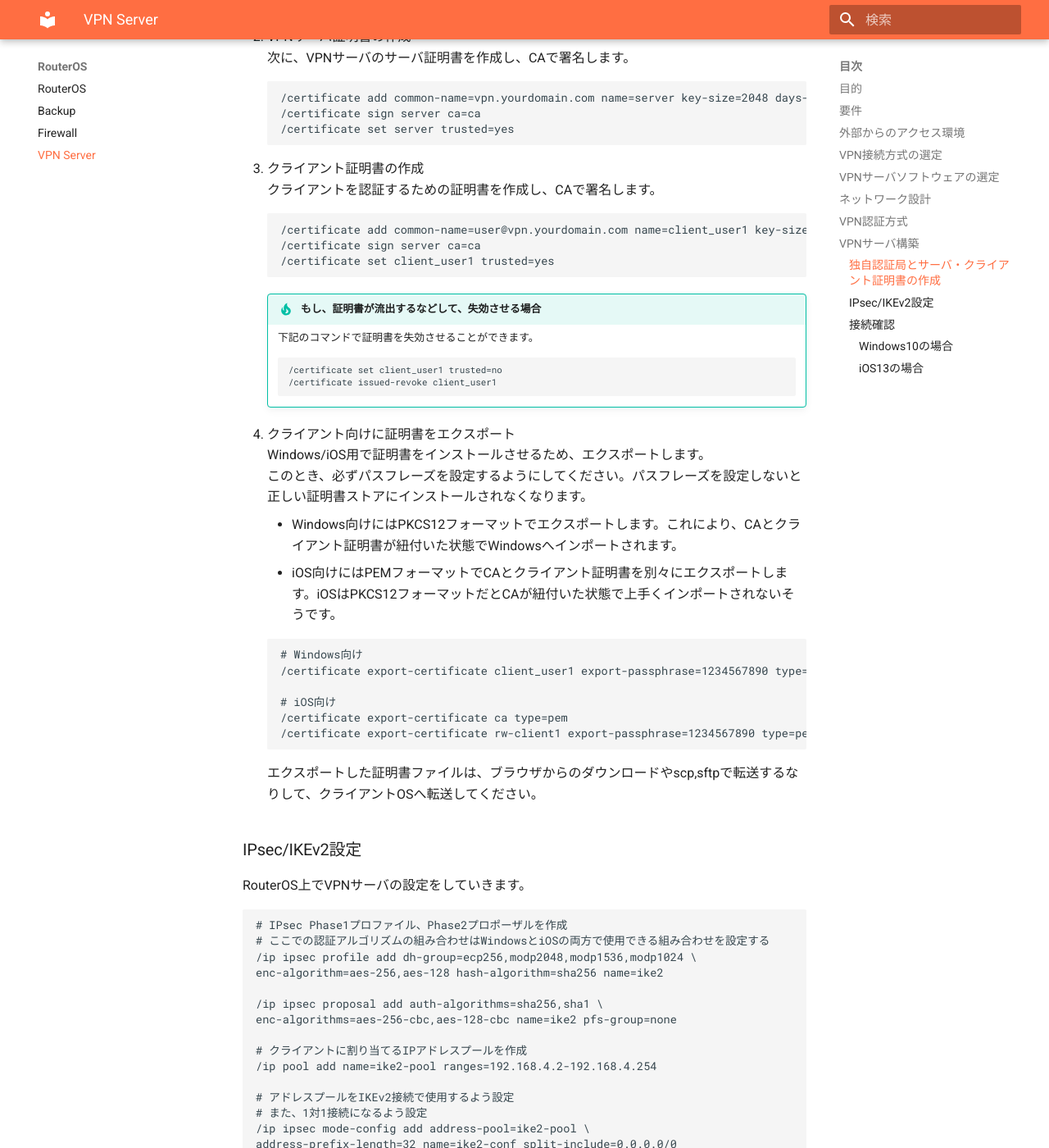
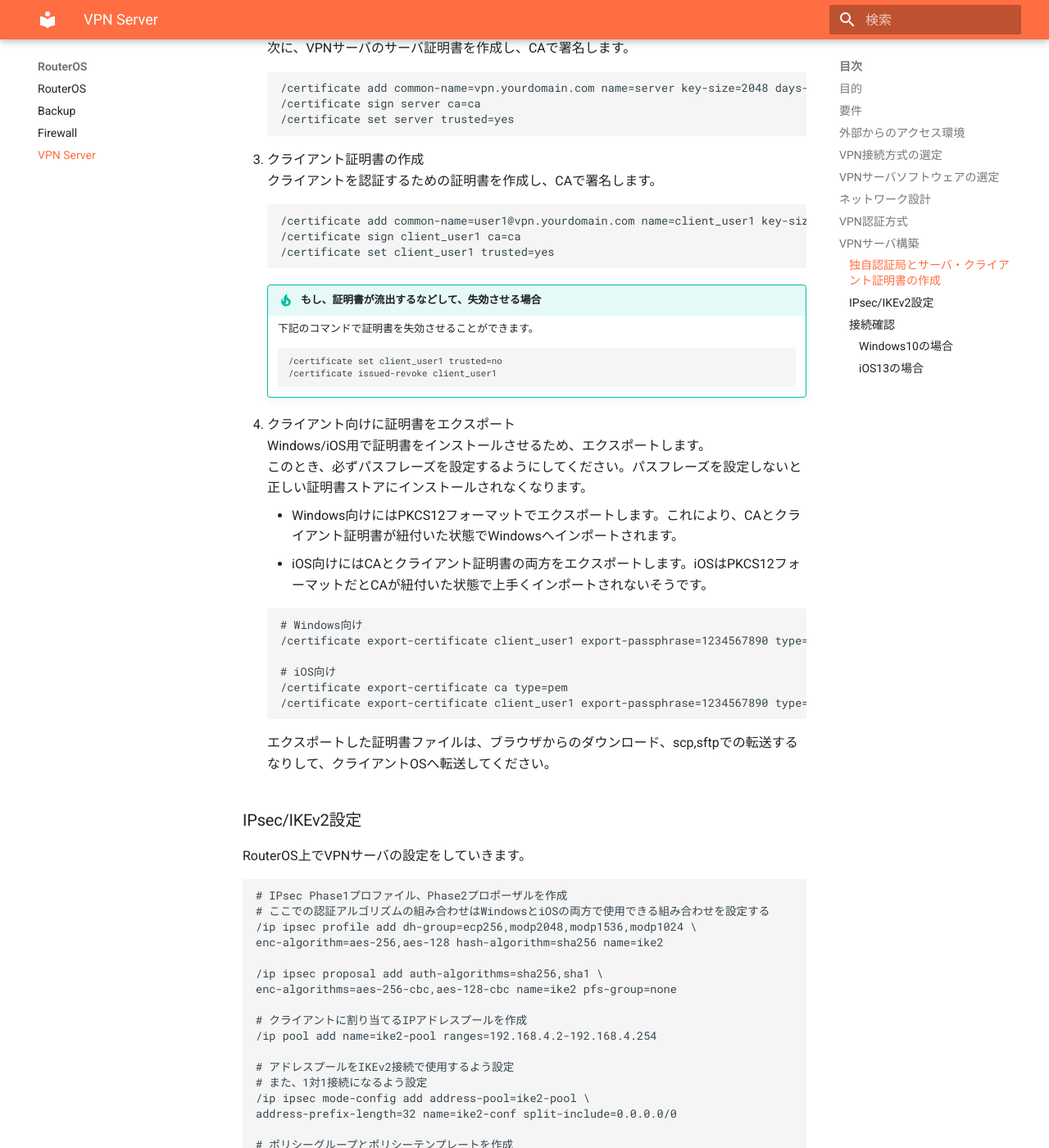
Before and after one commit to roy-n-roy/roy-n-roy.github.io, an MkDocs documentation site: the page built from docs/RouterOS/VPN Server.md, in a window 1280 px wide and 1400 px high, scrolled down 3527 px. Shown: the whole window at 82% size. Built offline with MkDocs 1.6.1 and Material for MkDocs 9.7.7, drawn with Linux system fonts in a browser that asks for light colours; comment, search, counter and statistics services are not loaded; some of the changed lines change nothing that is shown; some of the changed text lies outside the part shown.

Commit message:
RouterOSでのVPNサーバ構築について更新

````diff
--- a/docs/RouterOS/VPN Server.md
+++ b/docs/RouterOS/VPN Server.md
@@ -1,8 +1,10 @@
 
 ## 目的
-私はよく忘れ物をします。
-それはデータとて同じであり、出先で編集しようと思っていたデータをモバイルPCに同期し忘れていたとか、自宅PCでコミットしたソースコードをGitHubにプッシュし忘れていたとか、日常茶飯事なのです。
-しかし、自宅にどこからでも接続できれば、ファイルサーバにはアクセス出来るし、Wake-on-Lanで自宅PCを起動してソースコードをアップロードすることもできます。
+* 出先で編集しようと思っていたデータをモバイルPCに同期し忘れていた
+* 自宅PCでコミットしたソースコードをGitHubにプッシュし忘れていた
+
+そんな時、出先から自宅にどこからでも接続できれば、宅内ファイルサーバにはアクセス出来るし、Wake-on-Lanで自宅PCを起動してソースコードをアップロードすることもできます。
+
 なので、自宅へ接続できるVPNサーバを立てることにしました。
 
 ## 要件
@@ -94,8 +96,8 @@
 	クライアントを認証するための証明書を作成し、CAで署名します。
 
 	```
-	/certificate add common-name=user@vpn.yourdomain.com name=client_user1 key-size=2048 days-valid=3650 country=JP subject-alt-name=email:user@vpn.yourdomain.com key-usage=digital-signature,key-encipherment,data-encipherment,ipsec-user,ipsec-tunnel,ipsec-end-system,tls-client
-	/certificate sign server ca=ca
+	/certificate add common-name=user1@vpn.yourdomain.com name=client_user1 key-size=2048 days-valid=3650 country=JP subject-alt-name=email:user1@vpn.yourdomain.com key-usage=digital-signature,key-encipherment,data-encipherment,ipsec-user,ipsec-tunnel,ipsec-end-system,tls-client
+	/certificate sign client_user1 ca=ca
 	/certificate set client_user1 trusted=yes
 	```
 
@@ -112,7 +114,7 @@
 	このとき、必ずパスフレーズを設定するようにしてください。パスフレーズを設定しないと正しい証明書ストアにインストールされなくなります。
 
 	* Windows向けにはPKCS12フォーマットでエクスポートします。これにより、CAとクライアント証明書が紐付いた状態でWindowsへインポートされます。
-	* iOS向けにはPEMフォーマットでCAとクライアント証明書を別々にエクスポートします。iOSはPKCS12フォーマットだとCAが紐付いた状態で上手くインポートされないそうです。
+	* iOS向けにはCAとクライアント証明書の両方をエクスポートします。iOSはPKCS12フォーマットだとCAが紐付いた状態で上手くインポートされないそうです。
 
 
 	```
@@ -121,10 +123,10 @@
 
 	# iOS向け
 	/certificate export-certificate ca type=pem
-	/certificate export-certificate rw-client1 export-passphrase=1234567890 type=pem
+	/certificate export-certificate client_user1 export-passphrase=1234567890 type=pkcs12
 	```
 
-	エクスポートした証明書ファイルは、ブラウザからのダウンロードやscp,sftpで転送するなりして、クライアントOSへ転送してください。
+	エクスポートした証明書ファイルは、ブラウザからのダウンロード、scp,sftpでの転送するなりして、クライアントOSへ転送してください。
 
 ### IPsec/IKEv2設定
 RouterOS上でVPNサーバの設定をしていきます。
@@ -180,11 +182,11 @@
 このとき、保存場所は「ローカル コンピューター」を選んでください。
 また、途中でパスフレーズの入力を求められるので、エクスポートしたときのパスフレーズを入力してください。証明書ストアの設定はデフォルトの「証明書の種類に基づいて、自動的に証明書ストアを選択する。」で大丈夫です。
 
-<a href="/imgs/routeros_vpn_server_windows10_import1.png" data-lightbox="import"><img src="/imgs/routeros_vpn_server_windows10_import1.png" width=30% /></a>
-<a href="/imgs/routeros_vpn_server_windows10_import2.png" data-lightbox="import"><img src="/imgs/routeros_vpn_server_windows10_import2.png" width=30% /></a>
-<a href="/imgs/routeros_vpn_server_windows10_import3.png" data-lightbox="import"><img src="/imgs/routeros_vpn_server_windows10_import3.png" width=30% /></a>
-<a href="/imgs/routeros_vpn_server_windows10_import4.png" data-lightbox="import"><img src="/imgs/routeros_vpn_server_windows10_import4.png" width=30% /></a>
-<a href="/imgs/routeros_vpn_server_windows10_import5.png" data-lightbox="import"><img src="/imgs/routeros_vpn_server_windows10_import5.png" width=30% /></a>
+<a href="/imgs/routeros_vpn_server_windows10_import1.png" data-lightbox="import_win"><img src="/imgs/routeros_vpn_server_windows10_import1.png" width=30% /></a>
+<a href="/imgs/routeros_vpn_server_windows10_import2.png" data-lightbox="import_win"><img src="/imgs/routeros_vpn_server_windows10_import2.png" width=30% /></a>
+<a href="/imgs/routeros_vpn_server_windows10_import3.png" data-lightbox="import_win"><img src="/imgs/routeros_vpn_server_windows10_import3.png" width=30% /></a>
+<a href="/imgs/routeros_vpn_server_windows10_import4.png" data-lightbox="import_win"><img src="/imgs/routeros_vpn_server_windows10_import4.png" width=30% /></a>
+<a href="/imgs/routeros_vpn_server_windows10_import5.png" data-lightbox="import_win"><img src="/imgs/routeros_vpn_server_windows10_import5.png" width=30% /></a>
 
 次に、VPN接続の設定をしていきます。
 
@@ -201,10 +203,47 @@
 | ユーザー名(オプション) | (空欄) |
 | パスワード(オプション) | (空欄) |
 
-<a href="/imgs/routeros_vpn_server_windows10_settings.png" data-lightbox="settings"><img src="/imgs/routeros_vpn_server_windows10_settings.png" width="60%" /></a>
+<a href="/imgs/routeros_vpn_server_windows10_settings.png" data-lightbox="settings_win"><img src="/imgs/routeros_vpn_server_windows10_settings.png" width="60%" /></a>
+
+設定完了後、VPN接続できることを確認します。
 
 #### iOS13の場合
-(作成中)
+まず、先の手順で作成したCA証明書をインポートします。
+`cert_export_ca.crt`ファイルを開くと、"設定" Appで確認するよう表示されるので、設定Appを開いてプロファイルをインストールします。
+インストールが完了すると、「<span style="color:LimeGreen;">検証済み ☑</span>」と表示されます。
+
+<a href="/imgs/routeros_vpn_server_ios13_import1.png" data-lightbox="import_ios"><img src="/imgs/routeros_vpn_server_ios13_import1.png" width=30% /></a>
+<a href="/imgs/routeros_vpn_server_ios13_import2.png" data-lightbox="import_ios"><img src="/imgs/routeros_vpn_server_ios13_import2.png" width=30% /></a>
+<a href="/imgs/routeros_vpn_server_ios13_import3.png" data-lightbox="import_ios"><img src="/imgs/routeros_vpn_server_ios13_import3.png" width=30% /></a>
+
+次に`cert_export_client_user1.p12`を開き、同様にプロファイルをインストールします。
+こちらもインストール完了後、「一般」→「プロファイル」から確認すると「<span style="color:LimeGreen;">検証済み ☑</span>」と表示されます。
+<a href="/imgs/routeros_vpn_server_ios13_import4.png" data-lightbox="import_ios"><img src="/imgs/routeros_vpn_server_ios13_import4.png" width=30% /></a>
+<a href="/imgs/routeros_vpn_server_ios13_import5.png" data-lightbox="import_ios"><img src="/imgs/routeros_vpn_server_ios13_import5.png" width=30% /></a>
+<a href="/imgs/routeros_vpn_server_ios13_import6.png" data-lightbox="import_ios"><img src="/imgs/routeros_vpn_server_ios13_import6.png" width=30% /></a>
+<a href="/imgs/routeros_vpn_server_ios13_import7.png" data-lightbox="import_ios"><img src="/imgs/routeros_vpn_server_ios13_import7.png" width=30% /></a>
+<a href="/imgs/routeros_vpn_server_ios13_import8.png" data-lightbox="import_ios"><img src="/imgs/routeros_vpn_server_ios13_import8.png" width=30% /></a>
+<a href="/imgs/routeros_vpn_server_ios13_import9.png" data-lightbox="import_ios"><img src="/imgs/routeros_vpn_server_ios13_import9.png" width=30% /></a>
+
+最後に設定Appの「一般」→「VPN」と開き、「VPN構成の追加」をタップしてVPN構成を設定します。
+設定は下記の様に入力します。
+
+<a href="/imgs/routeros_vpn_server_ios13_settings.png" data-lightbox="settings_ios"><img style="float: left;" src="/imgs/routeros_vpn_server_ios13_settings.png" width=30% /></a>
+
+| | |
+|-|-|
+| タイプ | IKEv2 |
+| 説明 | (お好みの名前を設定) |
+| サーバ | vpn.mydomain.com<br>(自身のVPNサーバのドメイン) |
+| リモートID | vpn.mydomain.com<br>(自身のVPNサーバのドメイン) |
+| ローカルID | user1@vpn.mydomain.com<br>(クライアント証明書の名前) |
+| ユーザ認証 | なし |
+| 証明書を使用 | ON |
+| 証明書 | user1@vpn.mydomain.com<br>(クライアント証明書の名前) |
+
+<span style="clear: left;" />
+
+設定完了後、VPN接続できることを確認します。
 
 [^1]: DS-LiteではISPからプライベートIPv4アドレスが割り当てられ、ISP側でNAT変換をしています。
 [^2]: MAP-EではISP側から利用可能な外部ポートが割り当てられ、その範囲のみでしか外部公開することができません。
````
Also changed, not shown: docs/imgs/routeros_vpn_server_ios13_import1.png (added), docs/imgs/routeros_vpn_server_ios13_import2.png (added), docs/imgs/routeros_vpn_server_ios13_import3.png (added), docs/imgs/routeros_vpn_server_ios13_import4.png (added), docs/imgs/routeros_vpn_server_ios13_import5.png (added), docs/imgs/routeros_vpn_server_ios13_import6.png (added), docs/imgs/routeros_vpn_server_ios13_import7.png (added), docs/imgs/routeros_vpn_server_ios13_import8.png (added), docs/imgs/routeros_vpn_server_ios13_import9.png (added), docs/imgs/routeros_vpn_server_ios13_settings.png (added).
